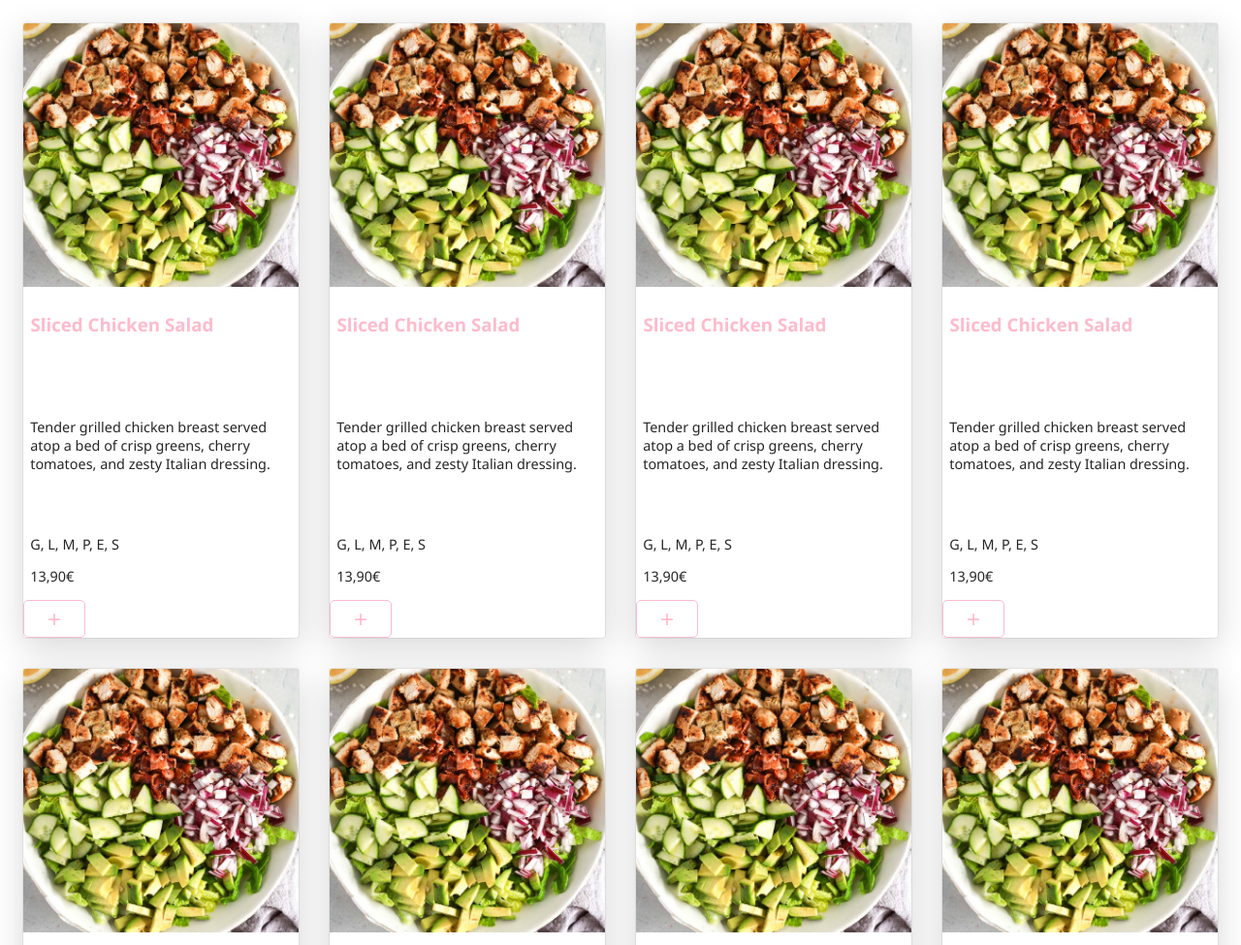
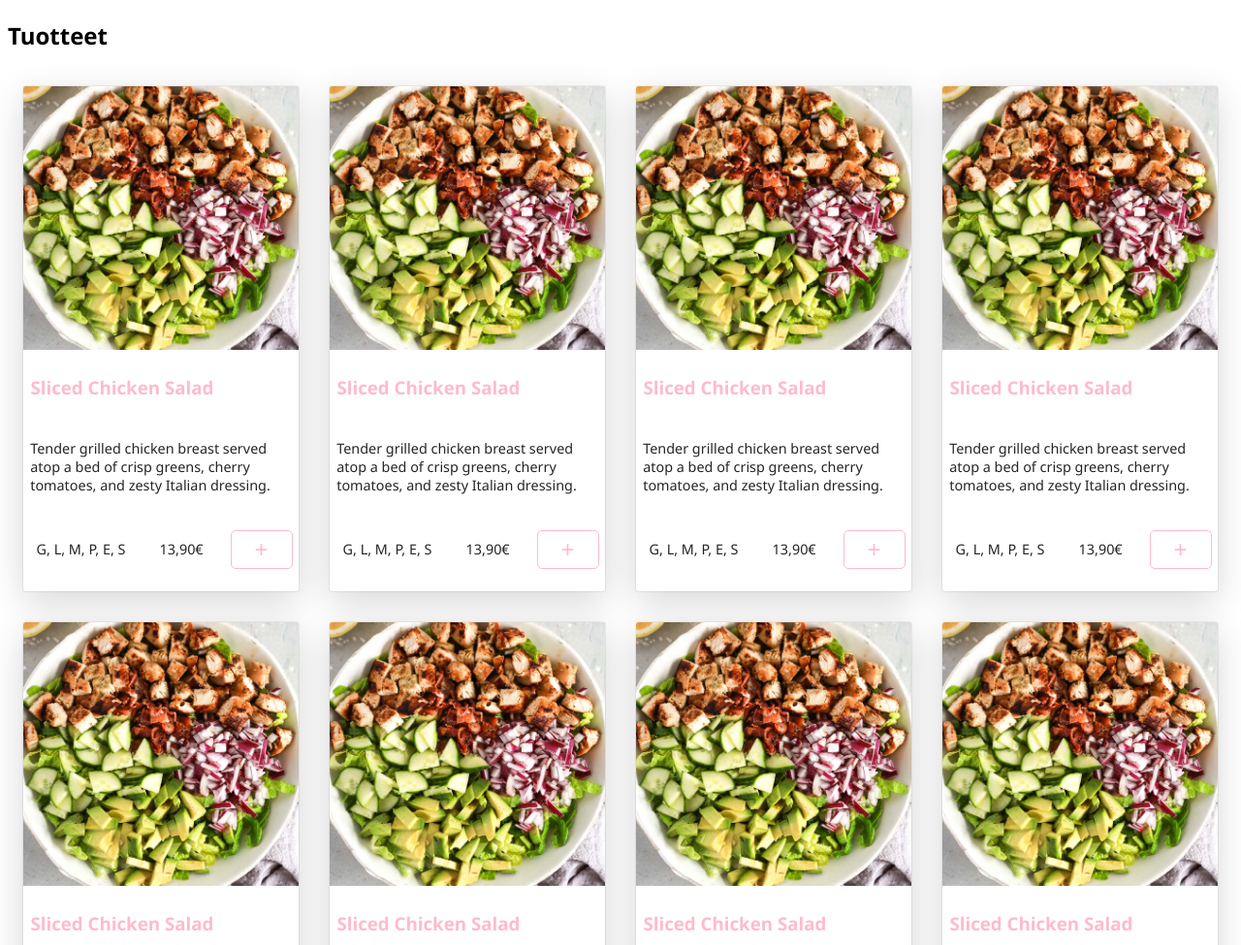
Before and after one commit to eeko1/Herkkutemppeli, a website: page index.html in a window 1280 px wide. Shown: the top 975 px of the page at 97% size. Drawn offline with Linux system fonts and the light colour scheme.

Commit message:
Cleaned code

```diff
--- a/index.html
+++ b/index.html
@@ -8,14 +8,9 @@
     <title>Herkkutemppeli</title>
 </head>
 <body>
-  <!-- G = Gluteeniton
-  L = Laktoositon
-  M = Maidoton
-  P = Pähkinätön
-  E = Ei sisällä kananmunaa
-  S = Soijaton
-  V = Vegaani
-  K = Kasvissyöjä -->
-  <div id="productsContainer"></div>
+  <section class="products">
+    <h2>Tuotteet</h2>
+    <div id="productsContainer"></div>
+  </section>
 </body>
 </html>
--- a/style.css
+++ b/style.css
@@ -9,9 +9,7 @@ body {
   font-family: 'Segoe UI', Tahoma, Geneva, Verdana, sans-serif;
 }
 
-#products {
-  width: 60%;
-  max-width: 2000px;
+.products {
   margin: auto;
 }
 
@@ -27,7 +25,7 @@ body {
   margin: 1em;
   background-color: var(--white);
   display: grid;
-  grid-template-rows: 17em 1fr 1fr 1fr;
+  grid-template-rows: 17em 0.5fr 1fr 1fr;
 }
 
 .productImage {
@@ -48,14 +46,18 @@ body {
   padding: 0.4em;
 }
 
+.moreInfo {
+  display: flex;
+  justify-content: space-between;
+  align-items: center;
+  padding: 0.4em;
+}
+
 .productsDescription, .productAllergens, .productPrice {
   padding: 0 0.5em;
   font-size: 0.9em;
   color: var(--black);
 }
-
-
-
 
   /* Product adding button  */
 .productAdd {
```
Also changed, not shown: productsAdd.js (+9 -0 lines).
